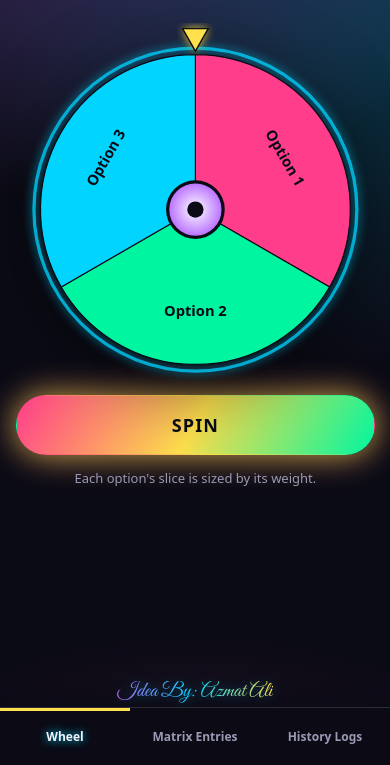
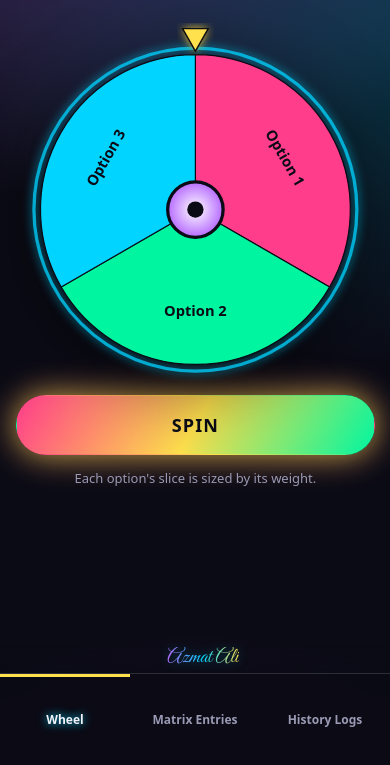
Before and after one commit to azmataliakbar/decision-roulette, a plain HTML site: page index.html in a window 390 px wide. Shown: the part 79-844 px from the top of the page. Drawn offline with Linux system fonts and the light colour scheme.

Commit message:
Decision Roulette: tabs above the Netlify badge; rtl1.png for link previews
On phones the bottom tabs sat under the Netlify badge at the bottom
right. The tab buttons keep their height and sit above a blank strip
where the badge is. On small screens the credit moves to the bottom
left. rtl1.png is the browser tab icon and the Open Graph / Twitter
image for link previews.

Co-Authored-By: Claude Haiku 5.5 <noreply@anthropic.com>

```diff
--- a/css/app.css
+++ b/css/app.css
@@ -289,6 +289,13 @@ option { background: #14142a; color: var(--text); }
 
 /* Narrow screens: each entry takes two lines, so the name field keeps its full width. */
 @media (max-width: 560px) {
+  /* The bottom tabs sat under the Netlify "Powered by" badge at the bottom right, which hid
+     the tab buttons. The tabs keep their height and get a blank strip below them for the badge. */
+  [data-layout="mobile"] { --tabbar-h: 92px; }
+  .tabbar { padding-bottom: 34px; }
+  .footer { justify-content: flex-start; padding-left: 16px; }
+  .idea-by { display: none; }
+
   .entry {
     grid-template-columns: 34px minmax(0, 1fr) 34px;
     row-gap: 6px;
--- a/index.html
+++ b/index.html
@@ -9,6 +9,10 @@
   <meta property="og:type" content="website">
   <meta property="og:title" content="Decision Roulette | Idea By Azmat Ali">
   <meta property="og:description" content="Spin a neon wheel to decide. Weighted options, presets and history.">
+  <meta property="og:image" content="https://decision-roulette-azmataliakbar.netlify.app/rtl1.png">
+  <meta name="twitter:card" content="summary_large_image">
+  <meta name="twitter:image" content="https://decision-roulette-azmataliakbar.netlify.app/rtl1.png">
+  <link rel="icon" type="image/png" href="rtl1.png">
   <link rel="icon" type="image/svg+xml" href="favicon.svg">
   <link rel="preconnect" href="https://fonts.googleapis.com">
   <link rel="preconnect" href="https://fonts.gstatic.com" crossorigin>
@@ -122,7 +126,7 @@
   </dialog>
 
   <footer class="footer">
-    <span class="watermark">Idea By: Azmat Ali</span>
+    <span class="watermark"><span class="idea-by">Idea By: </span>Azmat Ali</span>
   </footer>
 
   <script src="js/config.js"></script>
```
Also changed, not shown: rtl1.png (added).
